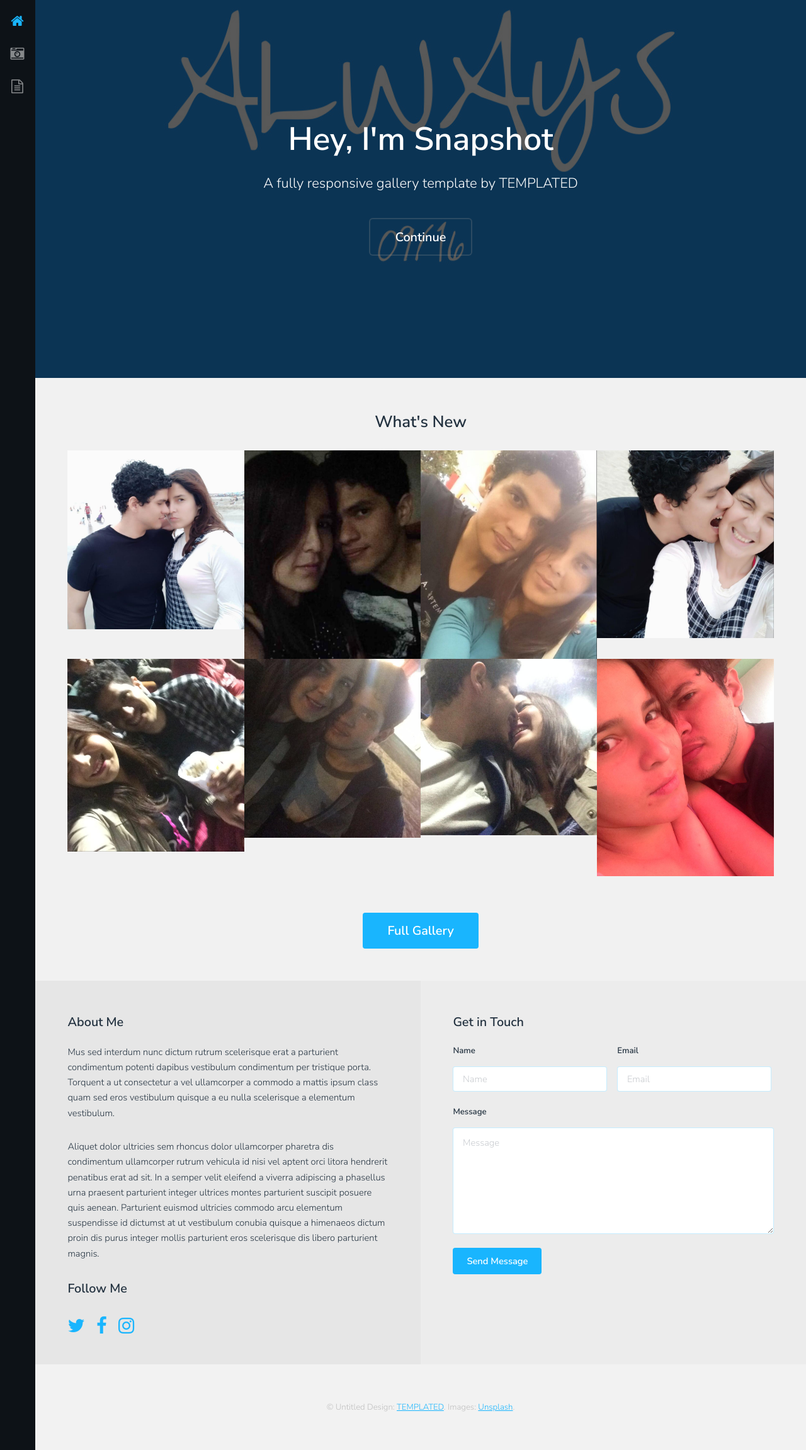
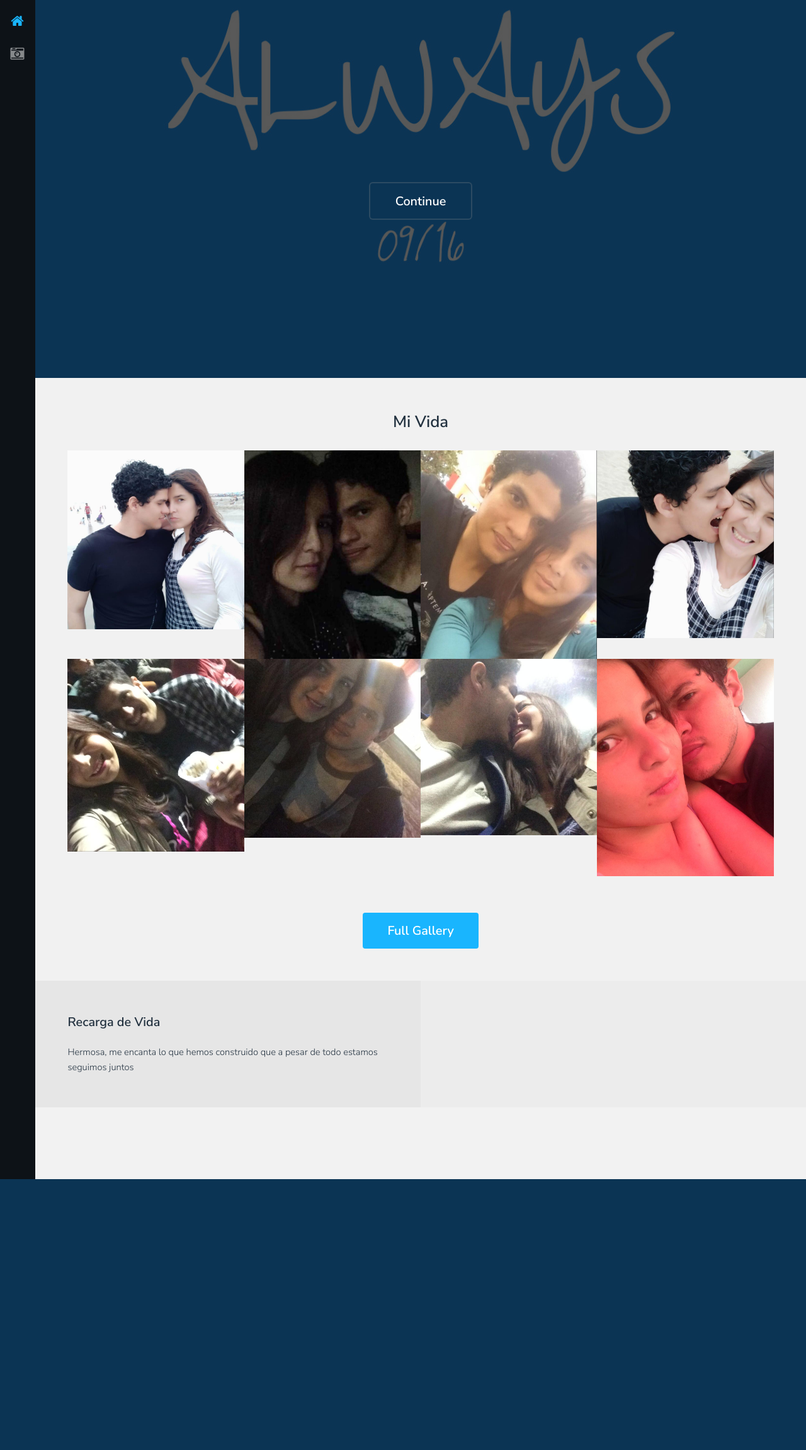
Before and after one commit to krlosj3601529/MiVida, a PHP site: page / in a window 1280 px wide. Shown: the whole page at 63% size. After the commit the page ends 1872 px from the top, so only its background shows below. Run offline with PHP 8.4, Linux system fonts and the light colour scheme.

Commit message:
Add files via upload

```diff
--- a/generic.php
+++ b/generic.php
@@ -108,7 +108,7 @@
 		</div>
 
 		<!-- Scripts -->
-			<script src="assets/js/jquery.min.js"></script>
+			<script src="../assets/js/jquery.min.js"></script>
 			<script src="assets/js/jquery.poptrox.min.js"></script>
 			<script src="assets/js/jquery.scrolly.min.js"></script>
 			<script src="assets/js/skel.min.js"></script>
--- a/index.php
+++ b/index.php
@@ -6,7 +6,7 @@
 -->
 <html>
 	<head>
-		<title>Snapshot by TEMPLATED</title>
+		<title>ALWAYS</title>
 		<meta charset="utf-8" />
 		<meta name="viewport" content="width=device-width, initial-scale=1" />
 		<link rel="stylesheet" href="assets/css/main.css" />
@@ -19,7 +19,7 @@
 					<ul>
 						<li><a href="index.php" class="active"><span class="icon fa-home"></span></a></li>
 						<li><a href="gallery.php"><span class="icon fa-camera-retro"></span></a></li>
-						<li><a href="generic.php"><span class="icon fa-file-text-o"></span></a></li>
+						<!--<li><a href="generic.php"><span class="icon fa-file-text-o"></span></a></li>-->
 					</ul>
 				</nav>
 
@@ -29,8 +29,8 @@
 					<!-- Banner -->
 						<section id="banner">
 							<div class="inner">
-								<h1>Hey, I'm Snapshot</h1>
-								<p>A fully responsive gallery template by <a href="https://templated.co">TEMPLATED</a></p>
+								<h1></h1>
+								<p></a></p>
 								<ul class="actions">
 									<li><a href="#galleries" class="button alt scrolly big">Continue</a></li>
 								</ul>
@@ -43,7 +43,7 @@
 							<!-- Photo Galleries -->
 								<div class="gallery">
 									<header class="special">
-										<h2>What's New</h2>
+										<h2>Mi Vida</h2>
 									</header>
 									<div class="content">
 										<div class="media">
@@ -72,7 +72,7 @@
 										</div>
 									</div>
 									<footer>
-										<a href="gallery.html" class="button big">Full Gallery</a>
+										<a href="gallery.php" class="button big">Full Gallery</a>
 									</footer>
 								</div>
 						</section>
@@ -81,19 +81,19 @@
 						<section id="contact">
 							<!-- Social -->
 								<div class="social column">
-									<h3>About Me</h3>
-									<p>Mus sed interdum nunc dictum rutrum scelerisque erat a parturient condimentum potenti dapibus vestibulum condimentum per tristique porta. Torquent a ut consectetur a vel ullamcorper a commodo a mattis ipsum class quam sed eros vestibulum quisque a eu nulla scelerisque a elementum vestibulum.</p>
-									<p>Aliquet dolor ultricies sem rhoncus dolor ullamcorper pharetra dis condimentum ullamcorper rutrum vehicula id nisi vel aptent orci litora hendrerit penatibus erat ad sit. In a semper velit eleifend a viverra adipiscing a phasellus urna praesent parturient integer ultrices montes parturient suscipit posuere quis aenean. Parturient euismod ultricies commodo arcu elementum suspendisse id dictumst at ut vestibulum conubia quisque a himenaeos dictum proin dis purus integer mollis parturient eros scelerisque dis libero parturient magnis.</p>
-									<h3>Follow Me</h3>
+									<h3>Recarga de Vida</h3>
+									<p>Hermosa, me encanta lo que hemos construido que a pesar de todo estamos seguimos juntos</p>
+
+									<!--<h3>Follow Me</h3>
 									<ul class="icons">
 										<li><a href="#" class="icon fa-twitter"><span class="label">Twitter</span></a></li>
 										<li><a href="#" class="icon fa-facebook"><span class="label">Facebook</span></a></li>
 										<li><a href="#" class="icon fa-instagram"><span class="label">Instagram</span></a></li>
-									</ul>
+									</ul>-->
 								</div>
 
 							<!-- Form -->
-								<div class="column">
+							<!-- 	<div class="column">
 									<h3>Get in Touch</h3>
 									<form action="#" method="post">
 										<div class="field half first">
@@ -112,14 +112,14 @@
 											<li><input value="Send Message" class="button" type="submit"></li>
 										</ul>
 									</form>
-								</div>
+								</div>-->
 
 						</section>
 
 					<!-- Footer -->
 						<footer id="footer">
 							<div class="copyright">
-								&copy; Untitled Design: <a href="https://templated.co/">TEMPLATED</a>. Images: <a href="https://unsplash.com/">Unsplash</a>.
+							<!--	&copy; Untitled Design: <a href="https://templated.co/">TEMPLATED</a>. Images: <a href="https://unsplash.com/">Unsplash</a>.-->
 							</div>
 						</footer>
 				</section>
```
Also changed, not shown: gallery.php (+8 -8 lines).
